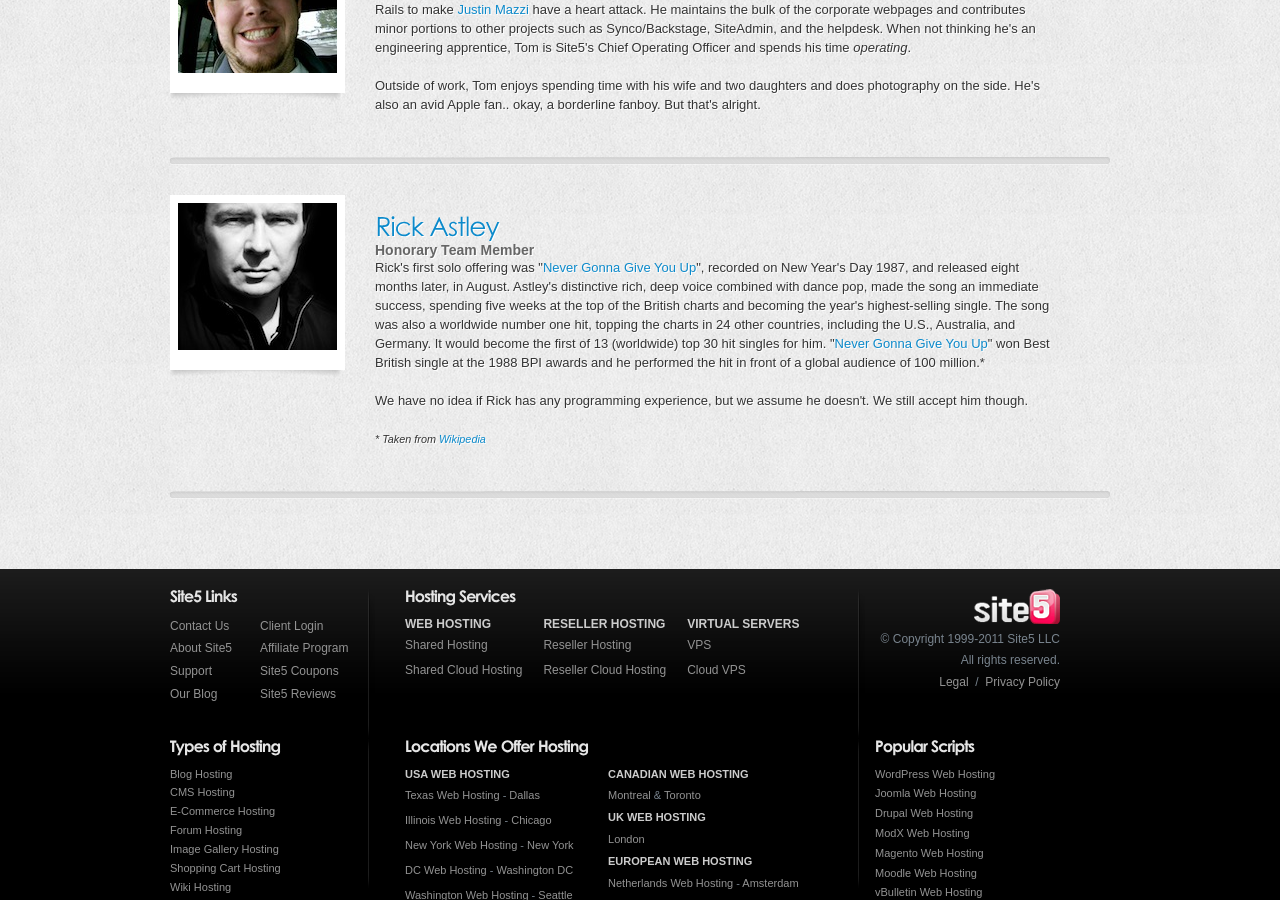
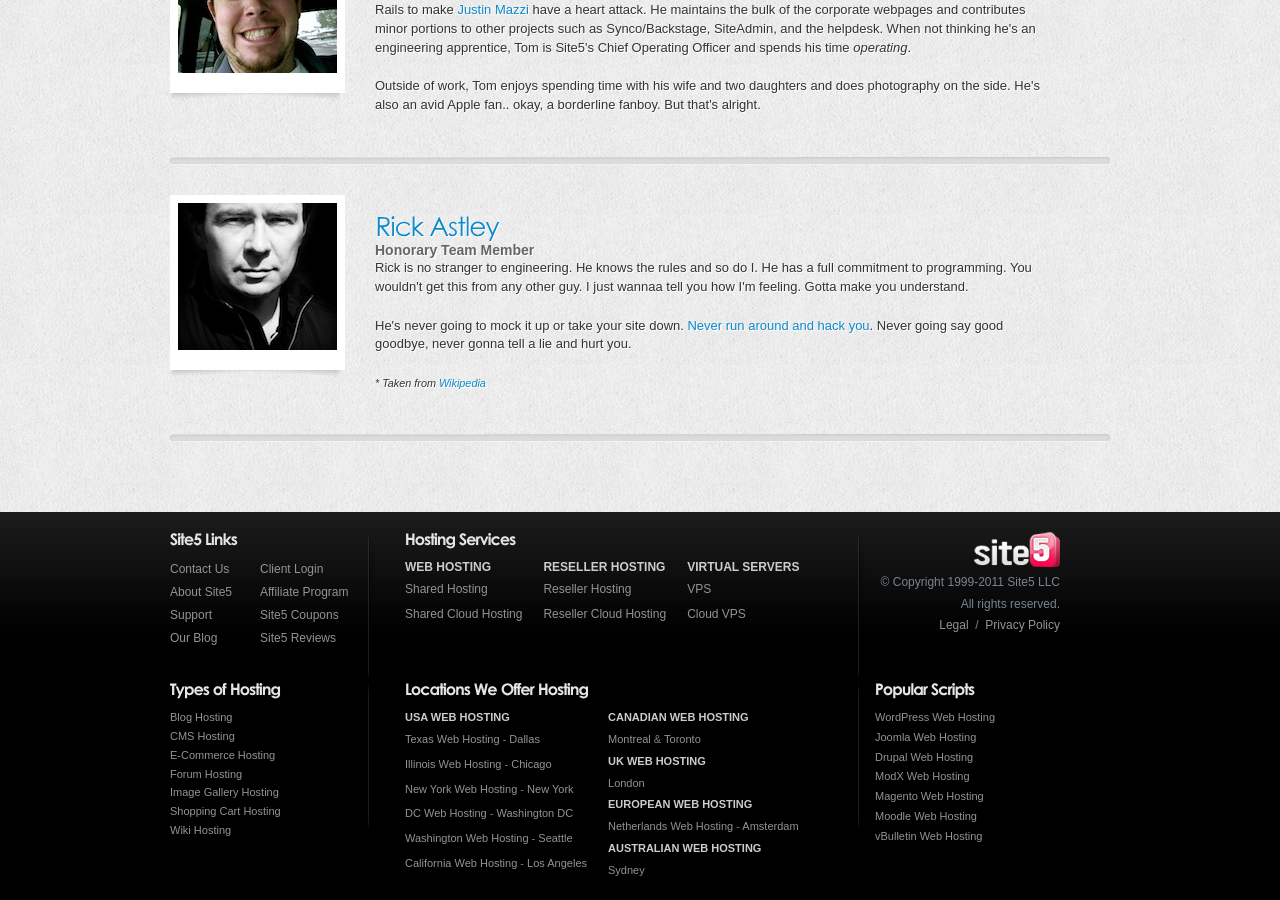
Before and after one commit to digideskio/eng5.com, a Jekyll site: the page built from team.html, in a window 1280 px wide and 900 px high, scrolled down 1931 px. Built offline with Jekyll 4.4.1, drawn with Linux system fonts in a browser that asks for light colours; Markdown is read by kramdown in place of the engine named in the settings.

Commit message:
We're no strangers to love

```diff
--- a/team.html
+++ b/team.html
@@ -111,8 +111,8 @@
     <div class="description">
       <h2>Rick Astley</h2>
       <span class="title">Honorary Team Member</span>
-			<p>Rick's first solo offering was &quot;<a href="http://www.youtube.com/watch?v=oHg5SJYRHA0">Never Gonna Give You Up</a>&quot;, recorded on New Year's Day 1987, and released eight months later, in August. Astley's distinctive rich, deep voice combined with dance pop, made the song an immediate success, spending five weeks at the top of the British charts and becoming the year's highest-selling single. The song was also a worldwide number one hit, topping the charts in 24 other countries, including the U.S., Australia, and Germany. It would become the first of 13 (worldwide) top 30 hit singles for him. &quot;<a href="http://www.youtube.com/watch?v=oHg5SJYRHA0">Never Gonna Give You Up</a>&quot; won Best British single at the 1988 BPI awards and he performed the hit in front of a global audience of 100 million.*</p>
-			<p>We have no idea if Rick has any programming experience, but we assume he doesn't. We still accept him though.</p>
+      <p>Rick is no stranger to engineering. He knows the rules and so do I. He has a full commitment to programming. You wouldn't get this from any other guy. I just wannaa tell you how I'm feeling. Gotta make you understand.</p>
+      <p>He's never going to mock it up or take your site down. <a href="http://www.youtube.com/watch?v=oHg5SJYRHA0">Never run around and hack you</a>. Never going say good goodbye, never gonna tell a lie and hurt you.</p>
 			<p><small><em>* Taken from <a href="http://en.wikipedia.org/wiki/Rick_Astley">Wikipedia</a></em></small></p>
     </div>
   </div>
```
